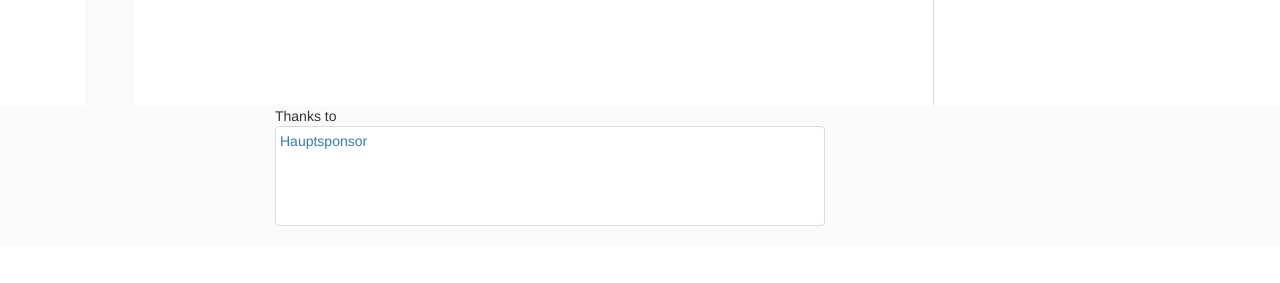
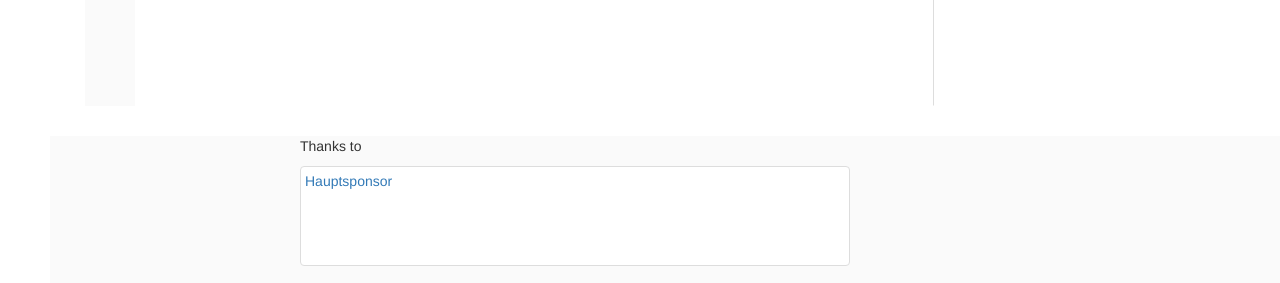
Before and after one commit to susedev/test, a Jekyll site: the page built from download.html, in a window 1280 px wide. Shown: the part 2121-2404 px from the top of the page. Built offline with Jekyll 4.4.1, drawn with Linux system fonts in a browser that asks for light colours; nearby versions of some CDN libraries; before the commit the page ends 2367 px from its top, so only the background shows below that.

Commit message:
Update page.html

```diff
--- a/_layouts/page.html
+++ b/_layouts/page.html
@@ -33,13 +33,13 @@ layout: base
   </div>
 </div>
 
-<footer style="background-color:#FAFAFA;">
+<footer style="background-color:#FAFAFA; margin-left:50px; margin-top: 30px; ">
   <div class="container" >
     <div class="col-md-2">
 
     </div>
     <div class="col-md-6">
-      Thanks to
+      <p> Thanks to </p>
       <p><a class="thumbnail" href="#" style="width: 550px; height: 100px;">Hauptsponsor</a></p>
     </div>
     <div class="col-md-1">
```
